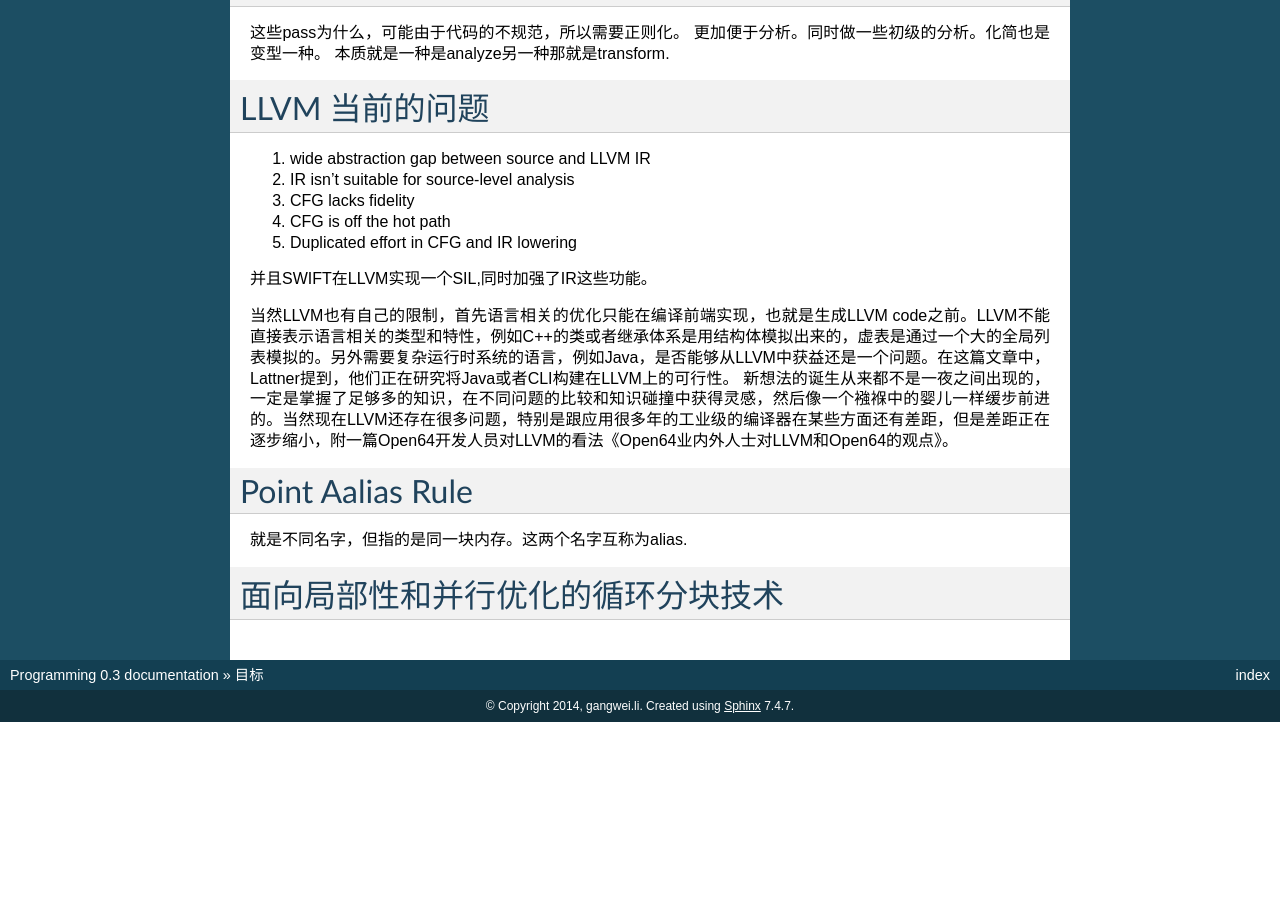
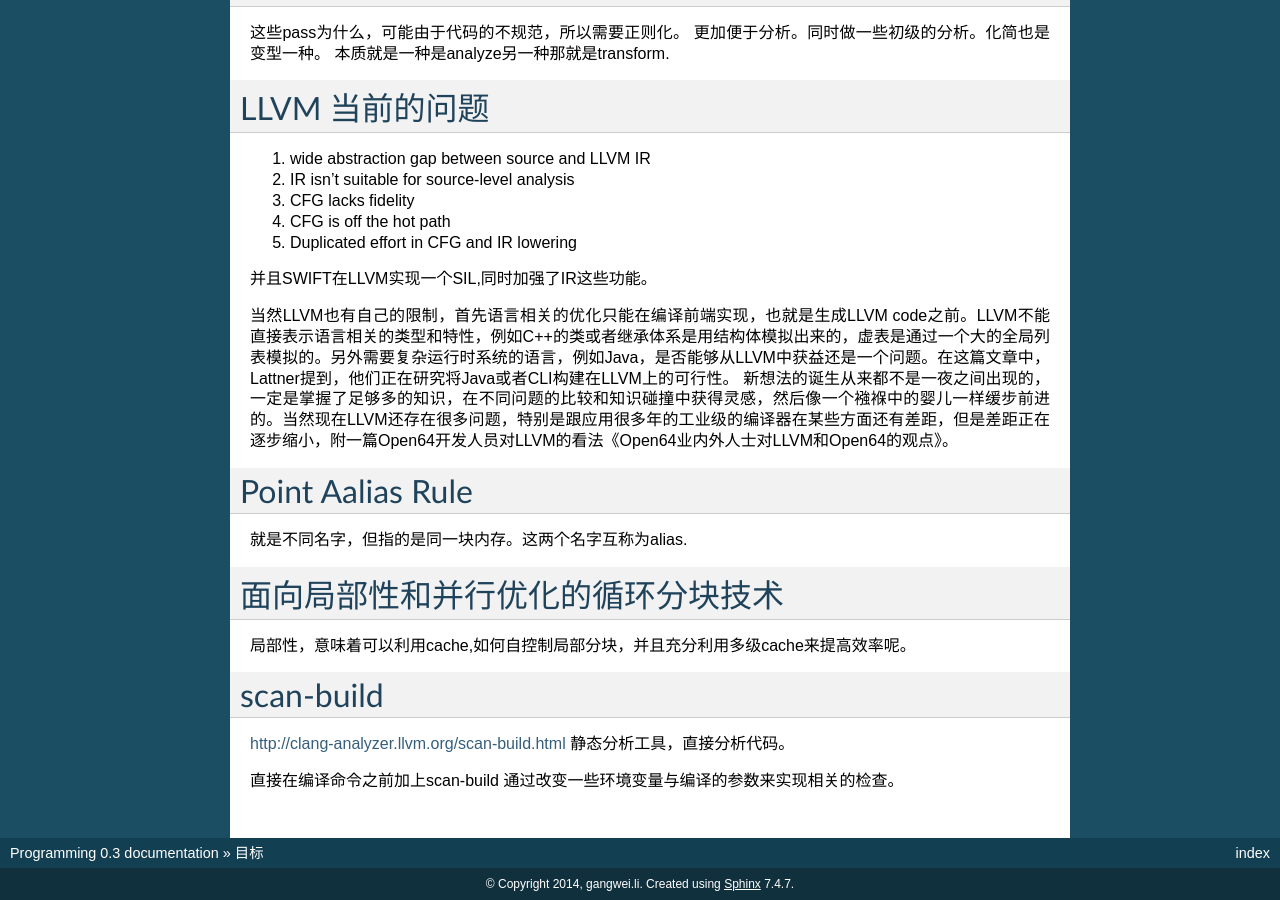
Before and after one commit to gwli/Programming, a Sphinx documentation site: the page built from source/content/Stage_3/LLVM/LLVMStudy.rst, in a window 1280 px wide and 900 px high, scrolled down 6138 px. Built offline with Sphinx 7.4.7, drawn with Linux system fonts in a browser that asks for light colours; before the commit the page ends 6860 px from its top, so only the background shows below that.

Commit message:
3227 ndk 10c prebuild-common-scan-{build/view}

```diff
--- a/source/content/Stage_3/LLVM/LLVMStudy.rst
+++ b/source/content/Stage_3/LLVM/LLVMStudy.rst
@@ -370,3 +370,14 @@ Point Aalias Rule
 
 面向局部性和并行优化的循环分块技术
 ===================================
+
+局部性，意味着可以利用cache,如何自控制局部分块，并且充分利用多级cache来提高效率呢。
+
+
+
+scan-build
+==========
+
+http://clang-analyzer.llvm.org/scan-build.html 静态分析工具，直接分析代码。
+
+直接在编译命令之前加上scan-build 通过改变一些环境变量与编译的参数来实现相关的检查。
```
